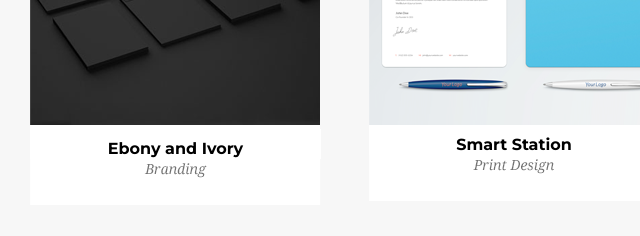
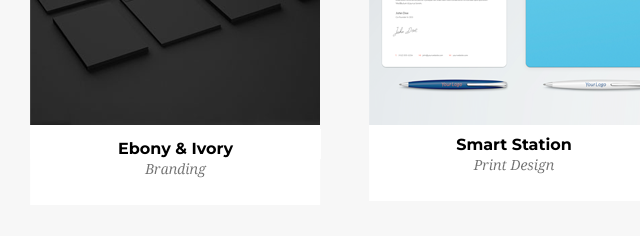
Before and after one commit to Madzi13/gitprojekty, a website: page index.html in a window 1280 px wide. Shown: the part 1520-1756 px from the top of the page, 60-700 px from the left. Drawn offline with Linux system fonts and the light colour scheme.

Commit message:
poprawka&

```diff
--- a/index.html
+++ b/index.html
@@ -77,8 +77,8 @@
         <div class="project">
           <div class="image">
             <img src="images/F1bez.png" alt="" >
-              <h4>Ebony and Ivory</h4>
-              <img src="images/p1.png" alt="" >
+            <h4>Ebony &amp; Ivory</h4>
+            <img src="images/p1.png" alt="" >
           </div>
           <div class="image">
             <img src="images/F2bez.png" alt="" >
--- a/sass/style.scss
+++ b/sass/style.scss
@@ -13,7 +13,6 @@
   background-size: 100% auto;
   background-attachment: fixed;
   margin: 0px auto;
-
 }
 
 .splash .overlay {
@@ -100,7 +99,6 @@ h1 {
   max-width: 1140px;
   margin: 0 auto;
   padding: 0 24px;
-
 }
 
 .services h2 {
@@ -211,8 +209,8 @@ h3 {
 
 .image {
   margin: 10px 0 20px 0;
+}
 
-}
 h4 {
   font-family: 'Montserrat', sans-serif;
   font-size: 16px;
@@ -255,7 +253,6 @@ footer p {
   @media (max-width: 767px) {
     font-size: 12px;
   }
-
 }
 
 .icon {
```
Also changed, not shown: css/style.css. Lines whose indentation alone changed are shown as unchanged.
